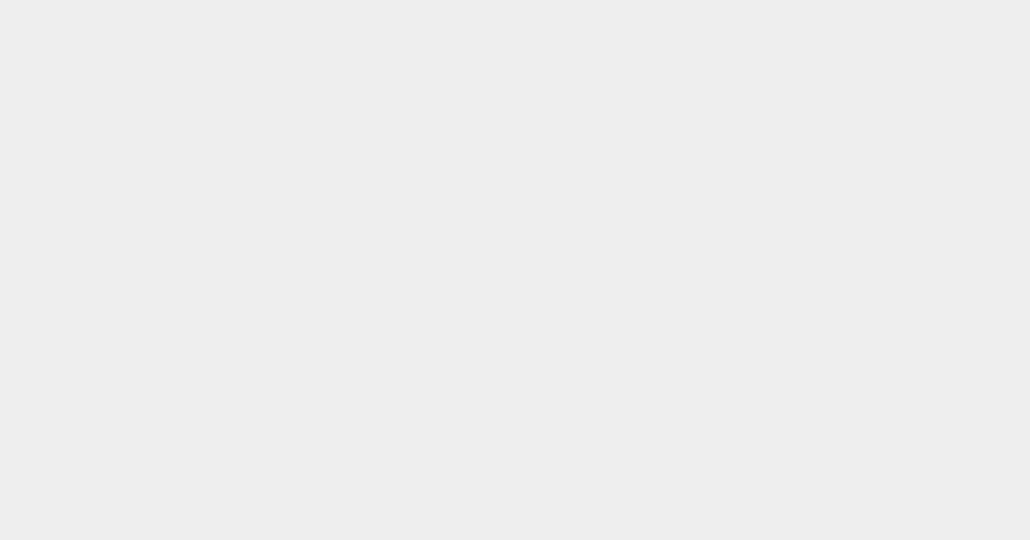
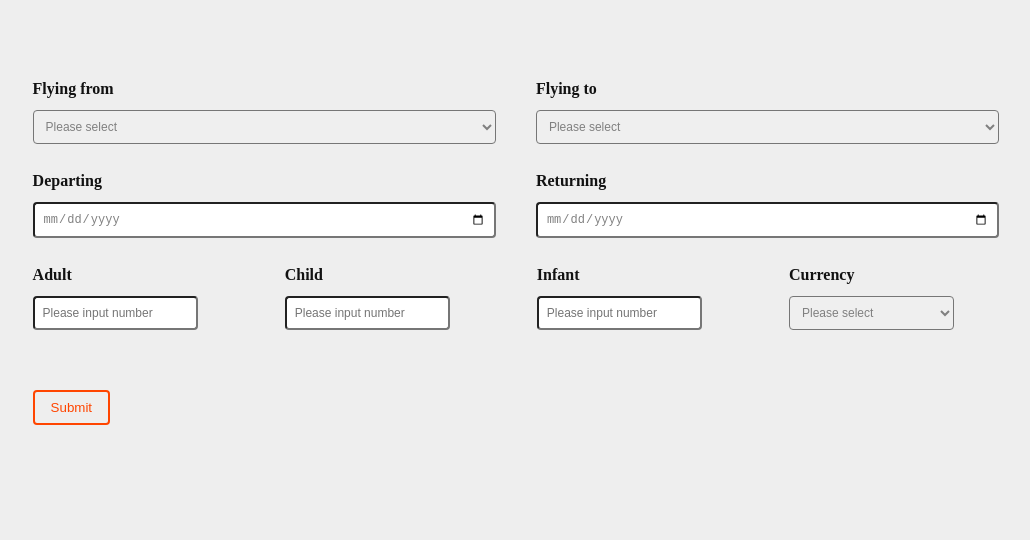
Before and after one commit to dard-ball/Codecamp_13, a plain HTML site: page html/ข้อ 2 จาก slide/booking.html in a window 1280 px wide. Shown: the whole page, without its empty margins (105-1135 px from the left). Drawn offline with Linux system fonts and the light colour scheme.

Commit message:
third commit HTML ข้อ 2

```diff
--- a/html/ข้อ 2 จาก slide/booking.html
+++ b/html/ข้อ 2 จาก slide/booking.html
@@ -13,11 +13,185 @@
         }
         body{
             background-color: #EEE;
-
+        }
+        .container{
+            width: 100%;
+            padding: 4rem;
+        }
+        form{
+            display: block;
+            width: 90%;
+            margin: 0rem auto;
+        }
+        form label{
+            display: block;
+            width: 100%;
+            font-weight: 0.75rem;
+            font-weight: bold;
+            color: #121212;
+        }
+        form input[type=text]{
+            padding: 0.5rem;
+            font-size: 0.75rem;
+            margin: 0.75rem 0;
+            color: grey;
+            width: 95%;
+        }
+        form select{
+            margin: 0.75rem 0;
+            padding: 0.5rem;
+            font-size: 0.75rem;
+            color: grey;
+            width: 95%;
+            border-radius: 0.25rem;
+        }
+        form input[type=date]{
+            padding: 0.5rem;
+            font-size: 0.75rem;
+            margin: 0.75rem 0;
+            color: grey;
+            width: 95%;
+            border-radius: 0.25rem;
+        }
+        form input[type=number]{
+            padding: 0.5rem;
+            font-size: 0.75rem;
+            margin: 0.75rem 0;
+            color: grey;
+            width: 70%;
+            border-radius: 0.25rem;
+        }
+        form .currency{
+            padding: 0.5rem;
+            font-size: 0.75rem;
+            margin: 0.75rem 0;
+            color: grey;
+            width: 70%;
+            border-radius: 0.25rem;
+        }
+        form input[type=submit]{
+            padding: 0.5rem 1rem;
+            border: 2px solid orangered;
+            border-radius: 0.25rem;
+            color: orangered;
+            background-color: transparent;
+            transition: 0.5s;
+        }
+        form input[type=submit]:hover{
+            background-color: orangered;
+            color: #FFF;
+            font-weight: bold;
+        }
+        .row{
+            display: flex;
+            grid-gap:1rem;
+            margin: 1rem;
+        }
+        .row > .block-25{
+            display: block;
+            width: 23.5%;
+        }
+        .row > .block-50{
+            display: block;
+            text-align: left;
+            width: 48.5%;
+        }
+        .row > .block-100{
+            display: flex;
+            width: 100%;
+            justify-content: left;
+            align-items: center;
+            padding: 2rem 0;
         }
     </style>
 </head>
 <body>
+    <div class="container">
 
+        <form action="">
+            <div class="row">
+
+                <div class="block-50">
+                    <label for="flyfrom">Flying from</label>
+                    <select name="flyfrom" id="countryfrom" required>
+                        <option value="" selected>Please select</option>
+                        <option value="Karachi Pakistan">Karachi Pakistan</option>
+                        <option value="Bangkok Thailand">Bangkok Thailand</option>
+                        <option value="Tokyo Japan">Tokyo Japan</option>
+                        <option value="Seoul Korea">Seoul Korea</option>
+                        <option value="Sydney Australia">Sydney Australia</option>
+                        <option value="Islamabad Parkistan">Islamabad Parkistan</option>
+                    </select>
+                </div>
+
+                <div class="block-50">
+                    <label for="flyto">Flying to</label>
+                    <select name="flyto" id="countryto" required>
+                        <option value="" selected>Please select</option>
+                        <option value="Karachi Pakistan">Karachi Pakistan</option>
+                        <option value="Bangkok Thailand">Bangkok Thailand</option>
+                        <option value="Tokyo Japan">Tokyo Japan</option>
+                        <option value="Seoul Korea">Seoul Korea</option>
+                        <option value="Sydney Australia">Sydney Australia</option>
+                        <option value="Islamabad Parkistan">Islamabad Parkistan</option>
+                    </select>
+                </div>
+
+            </div>
+
+            <div class="row">
+
+                <div class="block-50">
+                    <label for="depart">Departing</label>
+                    <input type="date" name="depart" required>
+                </div>
+
+                <div class="block-50">
+                    <label for="return">Returning</label>
+                    <input type="date" name="return" required>
+                </div>
+
+            </div>
+
+            <div class="row">
+
+                <div class="block-25">
+                    <label for="Adult">Adult</label>
+                    <input type="number" name="Adult" required min="1" placeholder="Please input number">
+                </div>
+
+                <div class="block-25">
+                    <label for="Child">Child</label>
+                    <input type="number" name="Child" required min="0" placeholder="Please input number">
+                </div>
+
+                <div class="block-25">
+                    <label for="Infant">Infant</label>
+                    <input type="number" name="Infant" required min="0" placeholder="Please input number">
+                </div>
+
+                <div class="block-25">
+                    <label for="Currency">Currency</label>
+                    <select name="Currency" id="Currency" class="currency" required>
+                        <option value="" selected>Please select</option>
+                        <option value="Bath" >THB</option>
+                        <option value="Yen" >JYP</option>
+                        <option value="Won" >KRW</option>
+                        <option value="Pakis rupee" >PKR</option>
+                    </select>
+                </div>
+
+            </div>
+
+            <div class="row">
+
+                <div class="block-100">
+                    <input type="submit">
+                </div>
+
+            </div>
+        </form>
+
+    </div>
 </body>
 </html>
```
